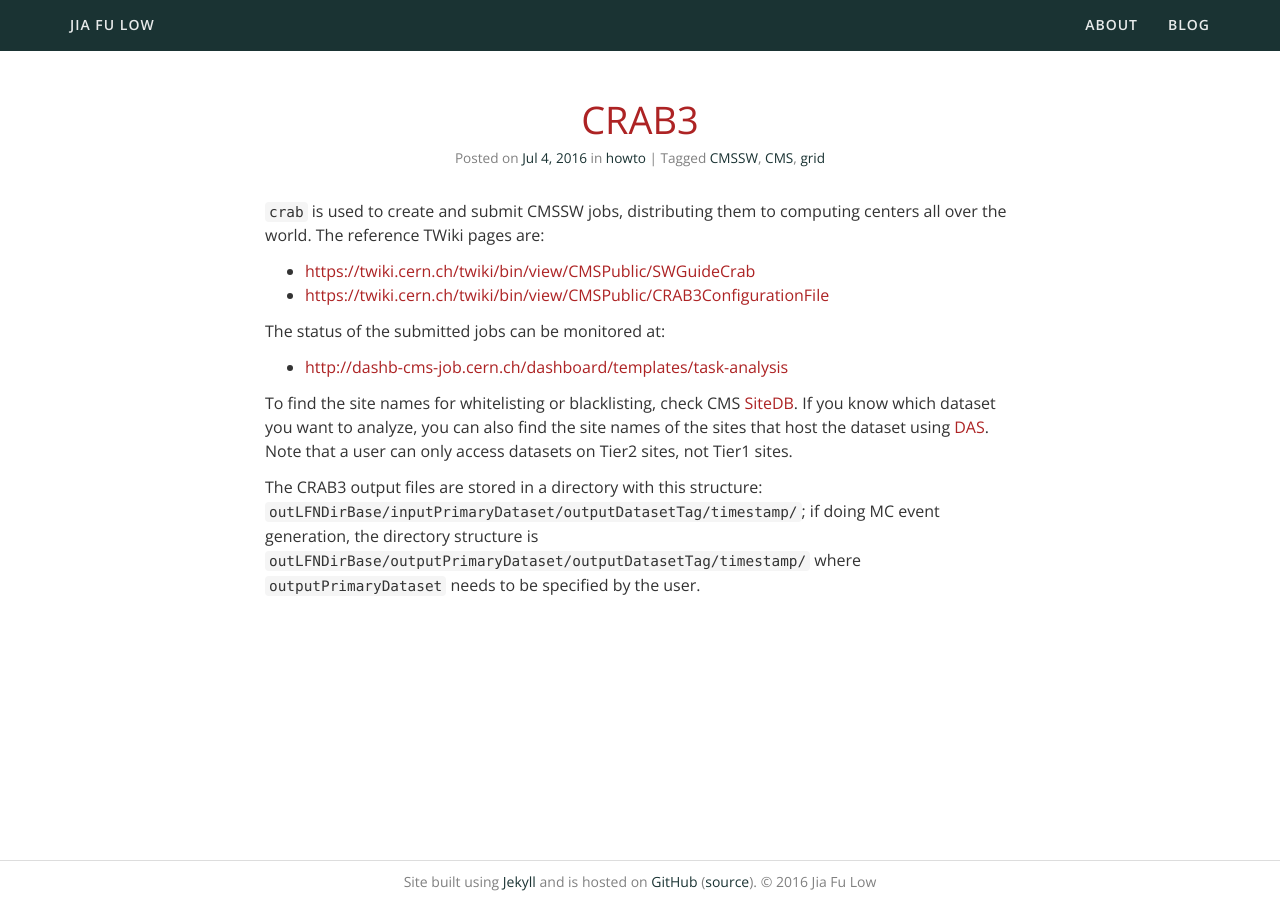
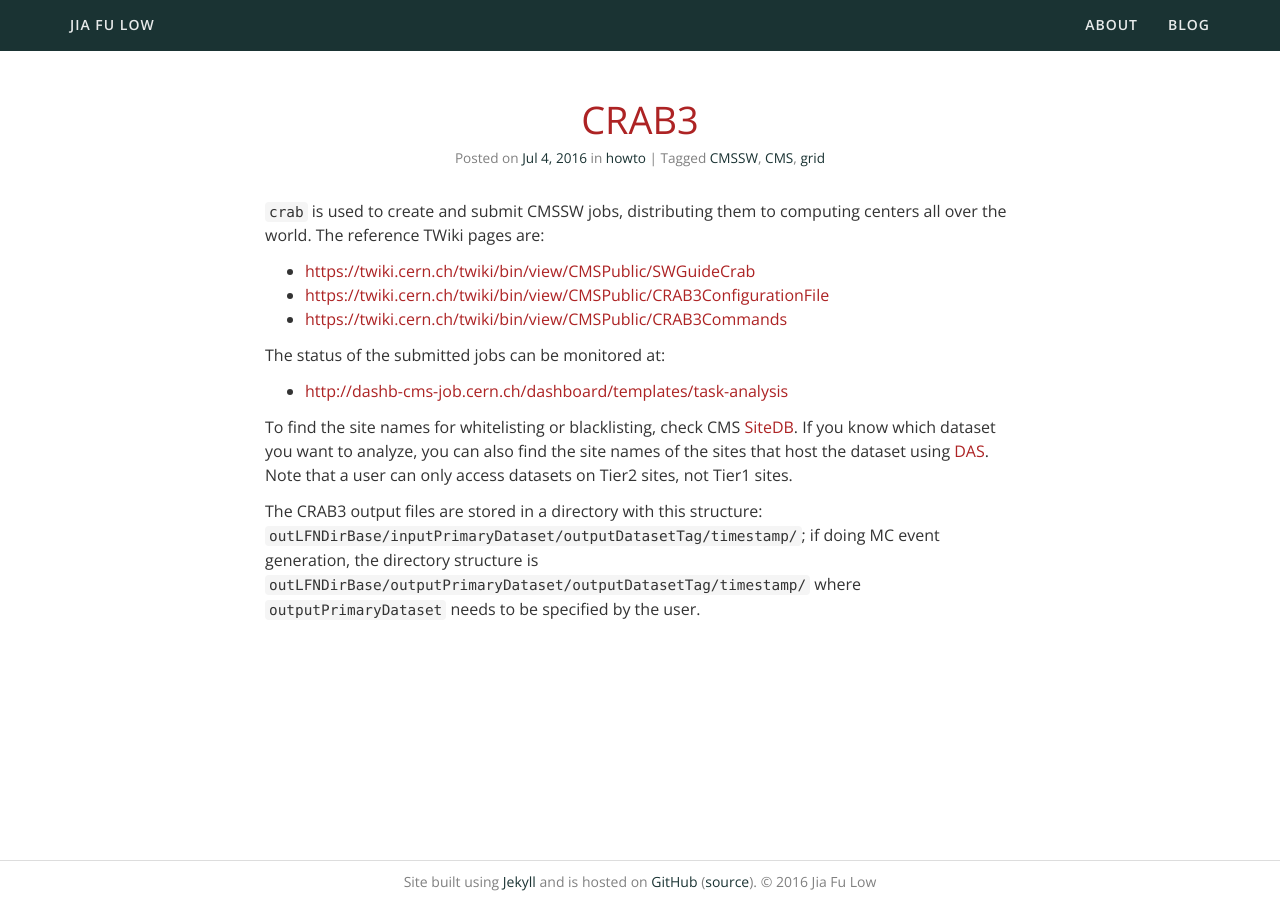
Before and after one commit to jiafulow/jiafulow.github.io, a Jekyll site: the page built from _posts/2016-07-04-cms-CRAB3.md, in a window 1280 px wide. Built offline with Jekyll 4.4.1, drawn with Linux system fonts in a browser that asks for light colours; nearby versions of some CDN libraries.

Commit message:
Update 2016-07-04-cms-CRAB3.md

```diff
--- a/_posts/2016-07-04-cms-CRAB3.md
+++ b/_posts/2016-07-04-cms-CRAB3.md
@@ -10,6 +10,7 @@ tags: [CMSSW, CMS, grid]
 
 - <https://twiki.cern.ch/twiki/bin/view/CMSPublic/SWGuideCrab>
 - <https://twiki.cern.ch/twiki/bin/view/CMSPublic/CRAB3ConfigurationFile>
+- <https://twiki.cern.ch/twiki/bin/view/CMSPublic/CRAB3Commands>
 
 The status of the submitted jobs can be monitored at:
 
```
